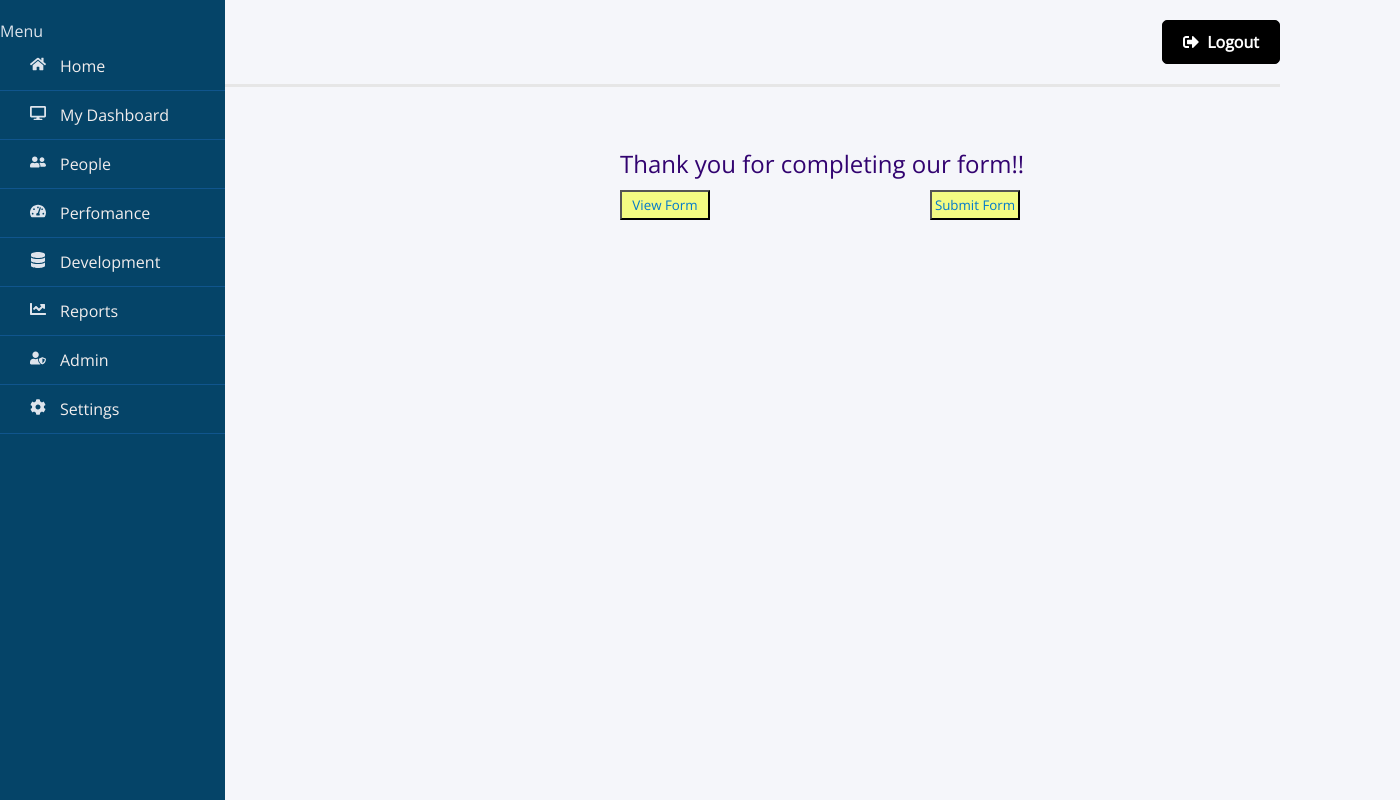
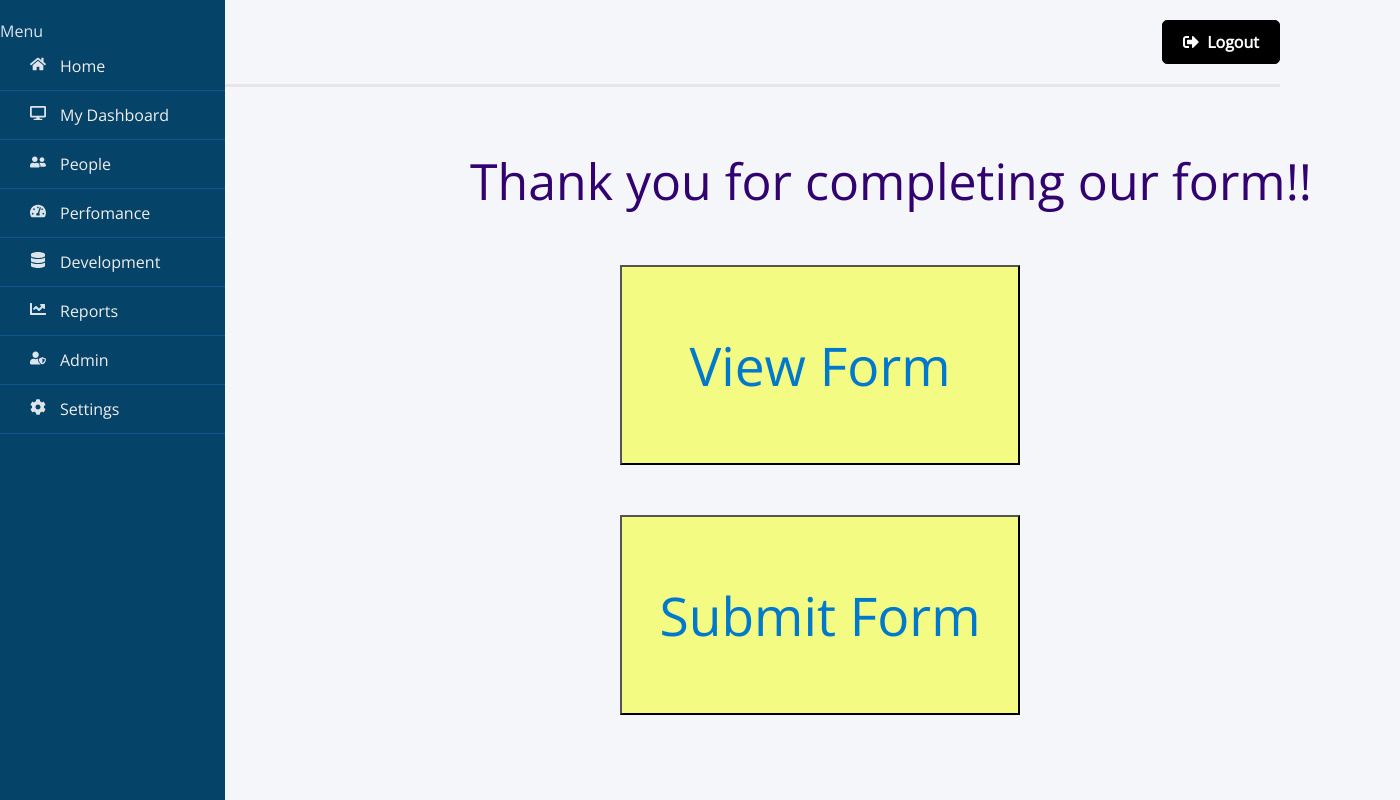
Before and after one commit to zhoum84/code-to-give, a React (Create React App) app in the folder frontend/: page /submission in a window 1280 px wide. Shown: the whole page, 1400 px wide, since content can reach past the window. Built offline with nearby package versions, Linux system fonts and the light colour scheme.

Commit message:
formatting

```diff
--- a/frontend/src/index.css
+++ b/frontend/src/index.css
@@ -154,19 +154,23 @@ body{
 }
 
 .progress-container {
-  width: 100%;
+  width: 1000px;
+  margin-left: 1000px;
   max-width: 960px;
   margin: 0 auto;
   padding: 0 20px;
-  margin-top: 600px;
+  margin-top: 200px;
   text-align: center;
-  position:relative;
+  position: relative;
 }
 .progress{
   width: 100%;
-  border-radius: 10px;
+  height: 80px;
+  border-radius: 100px;
 }
 .progress::-webkit-progress-bar{
+  margin-top:50px;
+  margin-left: 150px;
   background-color:#0079cc;
   border-radius: 10px;
 
@@ -178,12 +182,15 @@ body{
 }
 
 .progress::after{
+  margin-left: 250px;
+  font-weight: bold;
   content: "You are " attr(value) "%" " done towards making your wish!";
+  font-size: 30px;
 }
 
 .vscontainer{
-  width: 800px;
-  height: 500px;
+  width: 1000px;
+  height: 1000x;
   margin-left: 400px;
   align-items: center;
   position:absolute;
@@ -192,18 +199,19 @@ body{
 }
 .vsbutton{
   margin-left: 220px;
-  margin-top: 10px;
-  width: 90px;
-  height: 30px;
+  margin-top: 50px;
+  width: 400px;
+  height: 200px;
   background-color: rgb(243, 251, 131);
   color: #0079cc;
   position:relative;
+  font-size: 40pt;
 }
 
 .vscontainer::before{
   color:rgb(50, 3, 112);
-  margin-left: 220px;
-  font-size: x-large;
+  margin-left:70px;
+  font-size: 50px;
   content: "Thank you for completing our form!!";
   position:relative;
 }
@@ -212,11 +220,24 @@ body{
   margin-left: 400px;
   width: 800px;
   color:rgb(39, 117, 70);
+  font-size: 25px;
   align-items: center;
   position: absolute;
 }
 
+.referall::before{
+  content: "Thank you!!!";
+  font-size: 50px;
+  font-style: italic;
+  font-weight: bolder;
+  margin-left: 300px;
+}
+
+.section1{
+  margin-top: 30px;
+}
+
 .section2{
   margin-top: 50px;
-  color:#10558d
+  color:#10558d;
 }
```
